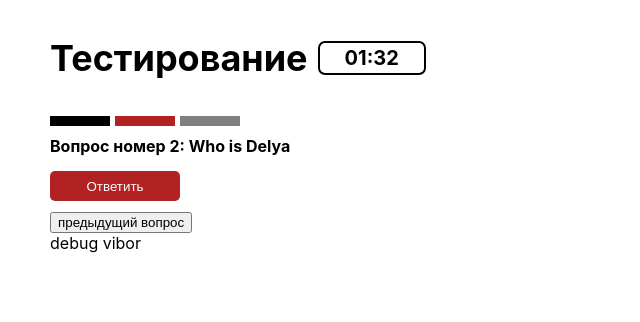
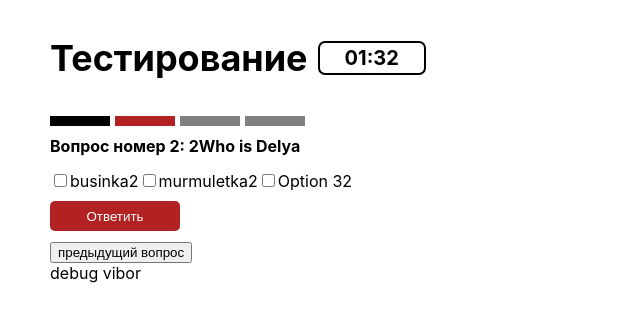
Before and after one commit to ghost75046/schoolTest, a React (Create React App) app in the folder school-test/: page / in a window 1280 px wide. Both pictures are taken after a click on the button "Ответить". Shown: the top 322 px of the page, without its empty margins (0-640 px from the left). Built offline with nearby package versions, Linux system fonts and the light colour scheme; the HTML template or start-up script is replaced by a standard one.

Commit message:
добавил еще типы вопросов

```diff
--- a/school-test/src/pages/QuizPage.tsx
+++ b/school-test/src/pages/QuizPage.tsx
@@ -6,6 +6,9 @@ import SingleChoiseQuestion from "../types/singleChoiseQuestion";
 import CountdownTimer from "../components/CountdownTimer";
 import ProgressBar from "../components/ProgressBar";
 import './QuizPage.css'
+import MultipleChoiceQuestion from "../types/multipleChoiseQuestion";
+import ShortTextQuestion from "../types/ShortTextQuestion";
+import LongTextQuestion from "../types/LongTextQuestion";
 const MainPage = () => {
 
 
@@ -24,6 +27,14 @@ const MainPage = () => {
 
             {(questionsStore[techStore.currentQuestionId].type == 'singleChoice') &&
                 <SingleChoiseQuestion options={questionsStore[techStore.currentQuestionId].answers!}/>}
+            {(questionsStore[techStore.currentQuestionId].type == 'multipleChoice') &&
+                <MultipleChoiceQuestion options={questionsStore[techStore.currentQuestionId].answers!}/>}
+            {(questionsStore[techStore.currentQuestionId].type == 'shortText') &&
+                <ShortTextQuestion placeholder={'vvedite'}/>}
+            {(questionsStore[techStore.currentQuestionId].type == 'longText') &&
+                <LongTextQuestion placeholder={'vvedite'}/>}
+
+
 
             {/*<SimpleAnswerForm />*/}
             {/*<input*/}
--- a/school-test/src/store/questionsStore.ts
+++ b/school-test/src/store/questionsStore.ts
@@ -11,30 +11,43 @@ const questionsStore = observable([
 
     {id: 1,
 
-        title:'Kak zovut koshky',
+        title:'1Kak zovut koshky',
         type:'singleChoice',
         answers: [
     {value: 'businka', label: 'businka'},
     {value: 'murmuletka', label: 'murmuletka'},
     {value: 'Option 3', label: 'Option 3'},
 ],
-        answer:'',
+        answer:[''],
         trueAnswer:3,
         isAnswered:false
     },
     {id: 2,
 
-        title:'Who is Delya',
-        type:'shortText',
-        answer:'',
+        title:'2Who is Delya',
+        type:'multipleChoice',
+        answers: [
+            {value: 'businka2', label: 'businka2'},
+            {value: 'murmuletka2', label: 'murmuletka2'},
+            {value: 'Option 32', label: 'Option 32'},
+        ],
+        answer:[''],
         trueAnswer:'Businka',
         isAnswered:false
     },
     {id: 3,
 
-        title:'Who is Delya3',
+        title:'3Who is Delya',
         type:'shortText',
-        answer:'',
+        answer:[''],
+        trueAnswer:'Businka',
+        isAnswered:false
+    },
+    {id: 4,
+
+        title:'4Who is Delya',
+        type:'longText',
+        answer:[''],
         trueAnswer:'Businka',
         isAnswered:false
     },
--- /dev/null
+++ b/school-test/src/types/LongTextQuestion.css
@@ -0,0 +1,10 @@
+.singleChoiseQuestion {
+    display: flex;
+    flex-direction: column;
+
+}
+/*test*/
+.custom-radio {
+    accent-color: firebrick;
+
+}
--- /dev/null
+++ b/school-test/src/types/LongTextQuestion.tsx
@@ -0,0 +1,35 @@
+import React, { useState, useEffect } from 'react';
+import questionsStore from "../store/questionsStore";
+import techStore from "../store/techStore";
+import './ShortQuestionQuestion.css';
+
+type LongTextQuestionProps = {
+    placeholder: string; // Свойство для текста подсказки
+};
+
+const LongTextQuestion: React.FC<LongTextQuestionProps> = ({ placeholder }) => {
+    const [inputValue, setInputValue] = useState<string>('');
+
+    const handleInputChange = (event: React.ChangeEvent<HTMLTextAreaElement>) => {
+        setInputValue(event.target.value);
+    };
+
+    // Используйте useEffect для обновления хранилища только когда inputValue изменится
+    useEffect(() => {
+        questionsStore[techStore.currentQuestionId].answer = [inputValue]; // Сохраняем введённый текст в виде массива
+    }, [inputValue]); // Обновляем только при изменении inputValue
+
+    return (
+        <div className='LongTextQuestion'>
+            <textarea
+                value={inputValue}
+                onChange={handleInputChange}
+                placeholder={placeholder} // Используем текст подсказки
+                rows={4} // Задаем количество видимых строк
+                style={{ width: '100%', resize: 'vertical' }} // Позволяем пользователю изменять размер по вертикали
+            />
+        </div>
+    );
+};
+
+export default LongTextQuestion;
--- /dev/null
+++ b/school-test/src/types/MultipleChoiseQuestion.css
@@ -0,0 +1,10 @@
+.singleChoiseQuestion {
+    display: flex;
+    flex-direction: column;
+
+}
+/*test*/
+.custom-radio {
+    accent-color: firebrick;
+
+}
--- /dev/null
+++ b/school-test/src/types/ShortQuestionQuestion.css
@@ -0,0 +1,10 @@
+.singleChoiseQuestion {
+    display: flex;
+    flex-direction: column;
+
+}
+/*test*/
+.custom-radio {
+    accent-color: firebrick;
+
+}
--- /dev/null
+++ b/school-test/src/types/ShortTextQuestion.tsx
@@ -0,0 +1,34 @@
+import React, { useState, useEffect } from 'react';
+import questionsStore from "../store/questionsStore";
+import techStore from "../store/techStore";
+import './ShortQuestionQuestion.css';
+
+type ShortTextQuestionProps = {
+    placeholder: string; // Добавим свойство для текста подсказки
+};
+
+const ShortTextQuestion: React.FC<ShortTextQuestionProps> = ({ placeholder }) => {
+    const [inputValue, setInputValue] = useState<string>('');
+
+    const handleInputChange = (event: React.ChangeEvent<HTMLInputElement>) => {
+        setInputValue(event.target.value);
+    };
+
+    // Используйте useEffect для обновления хранилища только когда inputValue изменится
+    useEffect(() => {
+        questionsStore[techStore.currentQuestionId].answer = [inputValue]; // Сохраняем введённый текст в виде массива
+    }, [inputValue]); // Обновляем только при изменении inputValue
+
+    return (
+        <div className='ShortTextQuestion'>
+            <input
+                type="text"
+                value={inputValue}
+                onChange={handleInputChange}
+                placeholder={placeholder} // Используем текст подсказки
+            />
+        </div>
+    );
+};
+
+export default ShortTextQuestion;
--- /dev/null
+++ b/school-test/src/types/multipleChoiseQuestion.tsx
@@ -0,0 +1,49 @@
+import React, { useState, useEffect } from 'react';
+import questionsStore from "../store/questionsStore";
+import techStore from "../store/techStore";
+import './MultipleChoiseQuestion.css';
+
+type Option = {
+    value: string;
+    label: string;
+};
+
+type MultipleChoiceQuestionProps = {
+    options: Option[];
+};
+
+const MultipleChoiceQuestion: React.FC<MultipleChoiceQuestionProps> = ({ options }) => {
+    const [selectedOptions, setSelectedOptions] = useState<string[]>([]);
+
+    const handleOptionChange = (event: React.ChangeEvent<HTMLInputElement>) => {
+        const value = event.target.value;
+        setSelectedOptions((prev) =>
+            prev.includes(value)
+                ? prev.filter(option => option !== value)
+                : [...prev, value]
+        );
+    };
+
+    // Используйте useEffect для обновления хранилища только когда selectedOptions изменится
+    useEffect(() => {
+        questionsStore[techStore.currentQuestionId].answer = selectedOptions;
+    }, [selectedOptions]); // Обновляем только при изменении selectedOptions
+
+    return (
+        <div className='MultipleChoiceQuestion'>
+            {options.map((option) => (
+                <label className='custom-checkbox' key={option.value}>
+                    <input
+                        type="checkbox"
+                        value={option.value}
+                        checked={selectedOptions.includes(option.value)}
+                        onChange={handleOptionChange}
+                    />
+                    {option.label}
+                </label>
+            ))}
+        </div>
+    );
+};
+
+export default MultipleChoiceQuestion;
--- a/school-test/src/types/singleChoiseQuestion.tsx
+++ b/school-test/src/types/singleChoiseQuestion.tsx
@@ -1,7 +1,8 @@
 import React, { useState } from 'react';
 import questionsStore from "../store/questionsStore";
 import techStore from "../store/techStore";
-import './singleChoiseQuestion.css'
+import './singleChoiseQuestion.css';
+
 type Option = {
     value: string;
     label: string;
@@ -15,10 +16,12 @@ const SingleChoiseQuestion: React.FC<SingleChoiseQuestionProps> = ({ options })
     const [selectedOption, setSelectedOption] = useState<string>('');
 
     const handleOptionChange = (event: React.ChangeEvent<HTMLInputElement>) => {
-        setSelectedOption(event.target.value);
+        const value = event.target.value;
+        setSelectedOption(value);
 
+        // Обновляем хранилище, записывая выбранный ответ в массив
+        questionsStore[techStore.currentQuestionId].answer = [value]; // Записываем выбранный ответ как нулевой элемент массива
     };
-    questionsStore[techStore.currentQuestionId].answer = selectedOption
 
     return (
         <div className='singleChoiseQuestion'>
@@ -31,7 +34,6 @@ const SingleChoiseQuestion: React.FC<SingleChoiseQuestionProps> = ({ options })
                         onChange={handleOptionChange}
                     />
                     {option.label}
-
                 </label>
             ))}
         </div>
```
